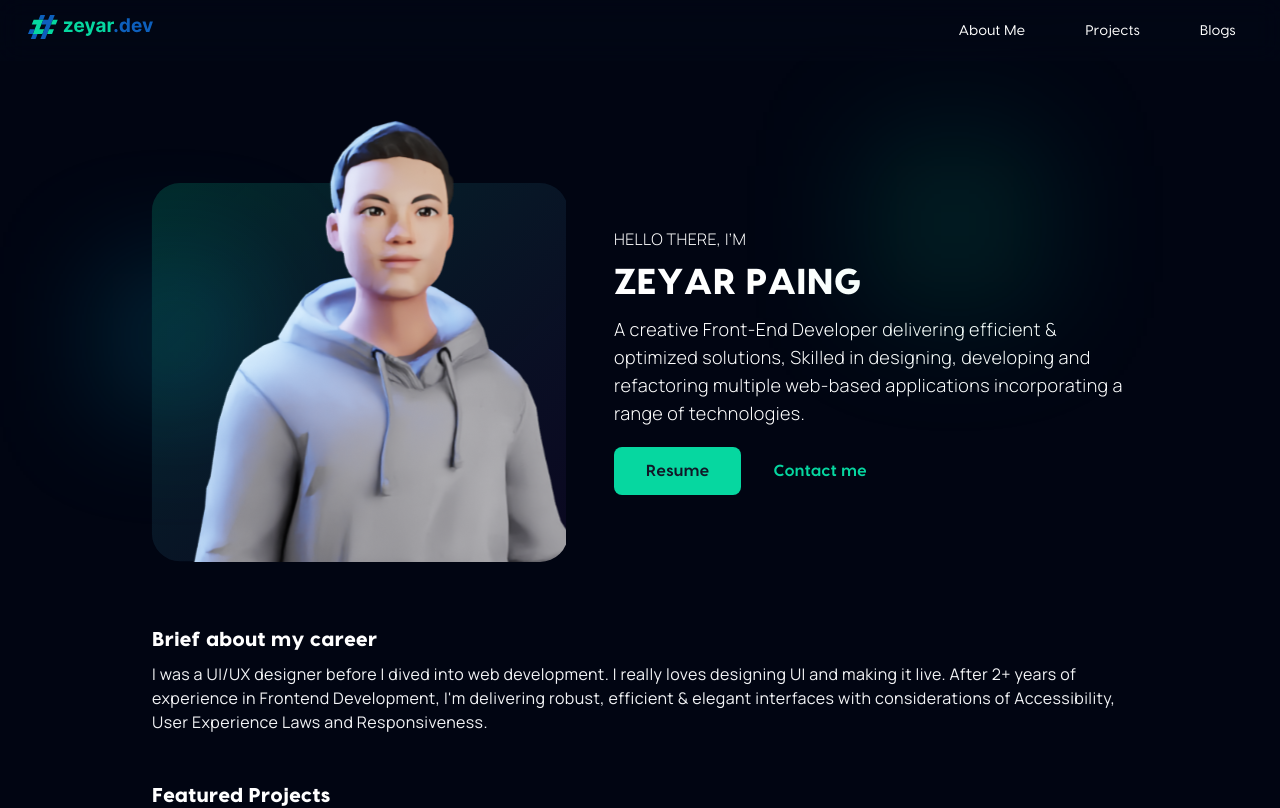
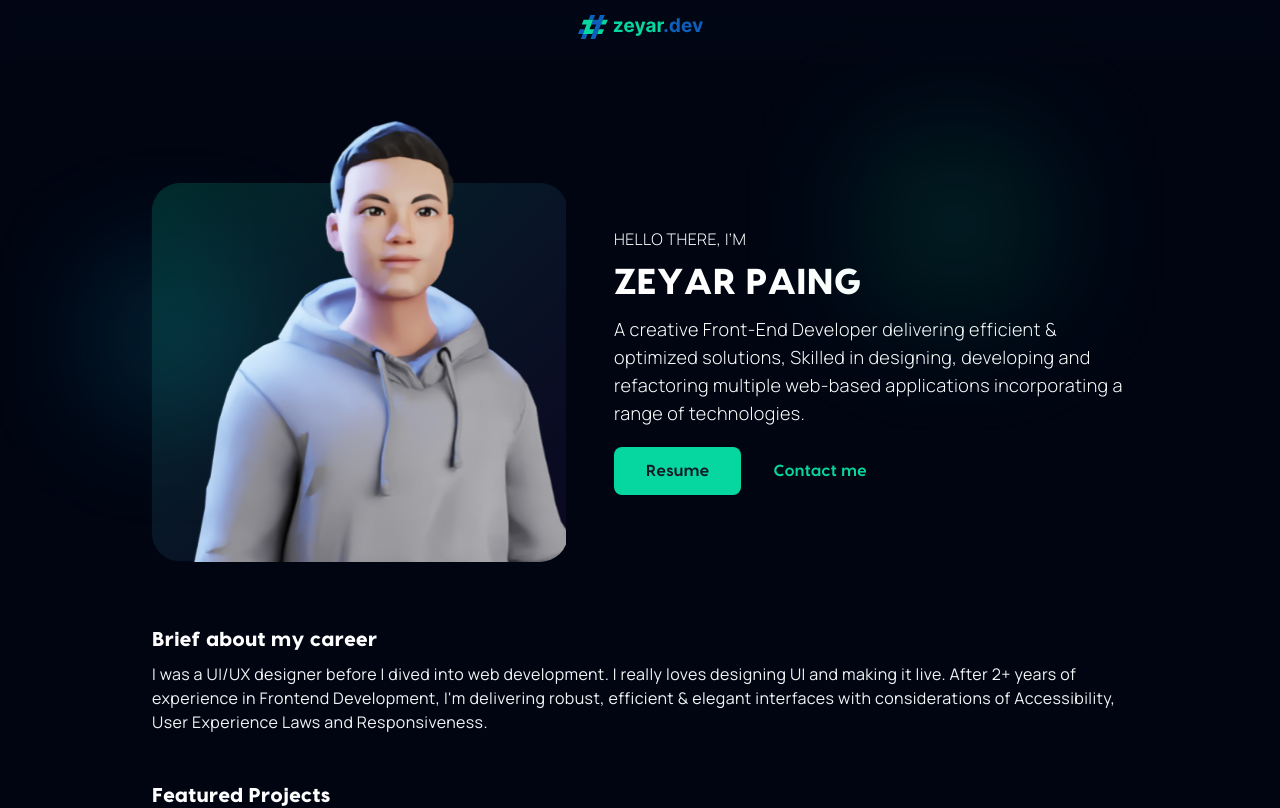
Before and after one commit to ZeyarPaing/personal-site, a Next.js app: page / in a window 1280 px wide. Shown: the top 808 px of the page. Built offline with nearby package versions, Linux system fonts and the light colour scheme.

Commit message:
remove: nav

```diff
--- a/components/layout/Navbar.tsx
+++ b/components/layout/Navbar.tsx
@@ -7,89 +7,89 @@ const Navbar = () => {
 
   return (
     <nav className="z-10 px-3 py-3 text-white bg-gray-900 bg-opacity-10 backdrop-blur-md fixed top-0 w-full">
-      <div className="m-container flex flex-wrap justify-between items-center ">
+      <div className="m-container flex flex-wrap justify-center items-center ">
         <Link href="/">
           <a>
             <Image src="/logo-full.svg" width={125} height={30} alt="logo" />
           </a>
         </Link>
-        <div
-          className="inline-flex items-center p-2 ml-3 text-sm text-gray-500 md:hidden "
-          aria-controls="mobile-menu"
-          aria-expanded="false"
-          onClick={() => setExpanded(!isExpanded)}
-        >
-          <span className="sr-only">Open main menu</span>
-          <svg
-            width="27"
-            height="16"
-            viewBox="0 0 27 16"
-            fill="none"
-            xmlns="http://www.w3.org/2000/svg"
-          >
-            <path
-              className={`transition-transform ease-linear duration-75 ${
-                isExpanded
-                  ? ' rotate-45 -translate-y-4 translate-x-3'
-                  : 'rotate-0'
-              }`}
-              d="M0.560976 14H23L22.439 16H0L0.560976 14Z"
-              fill="#D9D9D9"
-            />
-            <path
-              className={`${
-                isExpanded ? 'opacity-0' : 'opacity-100'
-              } transition-opacity duration-75`}
-              d="M7.43902 7H25L24.561 9H7L7.43902 7Z"
-              fill="#D9D9D9"
-            />
-            <path
-              className={`transition-transform ease-linear duration-75  ${
-                isExpanded ? '-rotate-45 translate-y-[18px]' : 'rotate-0'
-              } `}
-              d="M5.53659 0H27L26.4634 2H5L5.53659 0Z"
-              fill="#D9D9D9"
-            />
-          </svg>
-        </div>
-        <div
-          className={`${
-            isExpanded ? 'block' : 'hidden'
-          } w-full md:block md:w-auto`}
-        >
-          <ul className="flex flex-col mt-4 text-center md:flex-row md:space-x-8 md:mt-0 md:text-sm md:font-medium gap-y-3">
-            <li>
-              <Link href={'/'}>
-                <a
-                  className="block py-2 pr-4 pl-3 text-white rounded md:bg-transparent "
-                  aria-current="page"
-                >
-                  About Me
-                </a>
-              </Link>
-            </li>
-            <li>
-              <Link href={'/projects'}>
-                <a
-                  className="block py-2 pr-4 pl-3 text-white rounded md:bg-transparent "
-                  aria-current="page"
-                >
-                  Projects
-                </a>
-              </Link>
-            </li>
-            <li>
-              <Link href={'/blogs'}>
-                <a
-                  className="block py-2 pr-4 pl-3 text-white rounded md:bg-transparent "
-                  aria-current="page"
-                >
-                  Blogs
-                </a>
-              </Link>
-            </li>
-          </ul>
-        </div>
+        {/*<div*/}
+        {/*  className="inline-flex items-center p-2 ml-3 text-sm text-gray-500 md:hidden "*/}
+        {/*  aria-controls="mobile-menu"*/}
+        {/*  aria-expanded="false"*/}
+        {/*  onClick={() => setExpanded(!isExpanded)}*/}
+        {/*>*/}
+        {/*  <span className="sr-only">Open main menu</span>*/}
+        {/*  <svg*/}
+        {/*    width="27"*/}
+        {/*    height="16"*/}
+        {/*    viewBox="0 0 27 16"*/}
+        {/*    fill="none"*/}
+        {/*    xmlns="http://www.w3.org/2000/svg"*/}
+        {/*  >*/}
+        {/*    <path*/}
+        {/*      className={`transition-transform ease-linear duration-75 ${*/}
+        {/*        isExpanded*/}
+        {/*          ? ' rotate-45 -translate-y-4 translate-x-3'*/}
+        {/*          : 'rotate-0'*/}
+        {/*      }`}*/}
+        {/*      d="M0.560976 14H23L22.439 16H0L0.560976 14Z"*/}
+        {/*      fill="#D9D9D9"*/}
+        {/*    />*/}
+        {/*    <path*/}
+        {/*      className={`${*/}
+        {/*        isExpanded ? 'opacity-0' : 'opacity-100'*/}
+        {/*      } transition-opacity duration-75`}*/}
+        {/*      d="M7.43902 7H25L24.561 9H7L7.43902 7Z"*/}
+        {/*      fill="#D9D9D9"*/}
+        {/*    />*/}
+        {/*    <path*/}
+        {/*      className={`transition-transform ease-linear duration-75  ${*/}
+        {/*        isExpanded ? '-rotate-45 translate-y-[18px]' : 'rotate-0'*/}
+        {/*      } `}*/}
+        {/*      d="M5.53659 0H27L26.4634 2H5L5.53659 0Z"*/}
+        {/*      fill="#D9D9D9"*/}
+        {/*    />*/}
+        {/*  </svg>*/}
+        {/*</div>*/}
+        {/*<div*/}
+        {/*  className={`${*/}
+        {/*    isExpanded ? 'block' : 'hidden'*/}
+        {/*  } w-full md:block md:w-auto`}*/}
+        {/*>*/}
+        {/*  <ul className="flex flex-col mt-4 text-center md:flex-row md:space-x-8 md:mt-0 md:text-sm md:font-medium gap-y-3">*/}
+        {/*    <li>*/}
+        {/*      <Link href={'/'}>*/}
+        {/*        <a*/}
+        {/*          className="block py-2 pr-4 pl-3 text-white rounded md:bg-transparent "*/}
+        {/*          aria-current="page"*/}
+        {/*        >*/}
+        {/*          About Me*/}
+        {/*        </a>*/}
+        {/*      </Link>*/}
+        {/*    </li>*/}
+        {/*    <li>*/}
+        {/*      <Link href={'/projects'}>*/}
+        {/*        <a*/}
+        {/*          className="block py-2 pr-4 pl-3 text-white rounded md:bg-transparent "*/}
+        {/*          aria-current="page"*/}
+        {/*        >*/}
+        {/*          Projects*/}
+        {/*        </a>*/}
+        {/*      </Link>*/}
+        {/*    </li>*/}
+        {/*    <li>*/}
+        {/*      <Link href={'/blogs'}>*/}
+        {/*        <a*/}
+        {/*          className="block py-2 pr-4 pl-3 text-white rounded md:bg-transparent "*/}
+        {/*          aria-current="page"*/}
+        {/*        >*/}
+        {/*          Blogs*/}
+        {/*        </a>*/}
+        {/*      </Link>*/}
+        {/*    </li>*/}
+        {/*  </ul>*/}
+        {/*</div>*/}
       </div>
     </nav>
   );
--- a/components/project/ProjectCard.tsx
+++ b/components/project/ProjectCard.tsx
@@ -4,11 +4,14 @@ import Image from 'next/image';
 const projectCard = (props: { project: Project; showDots?: boolean }) => {
   const { project, showDots } = props;
   return (
-    <div className="relative">
+    <div
+      className="relative cursor-pointer group"
+      onClick={() => window.open(project.demoUrl, '_blank')}
+    >
       <div
         className={`${
           showDots ? 'absolute' : ''
-        } bg-gray-800 bg-opacity-40 rounded-2xl px-7 py-6 z-[3] backdrop-blur-md`}
+        } bg-gray-800 bg-opacity-40 transition-all group-hover:bg-opacity-50 rounded-2xl px-7 py-6 z-[3] backdrop-blur-md`}
       >
         <div className="flex gap-4 flex-wrap">
           <Image src={project.logo} width={50} height={50} alt={project.name} />
@@ -21,7 +24,7 @@ const projectCard = (props: { project: Project; showDots?: boolean }) => {
       </div>
       {showDots ? (
         <div
-          className="absolute -top-1.5 -left-1.5 rounded-full w-8 h-8 "
+          className="absolute -top-1.5 -left-1.5 rounded-full w-8 h-8 group-hover:-top-3 group-hover:-left-3 transition-all "
           style={{ backgroundColor: project.color }}
         ></div>
       ) : (
```
